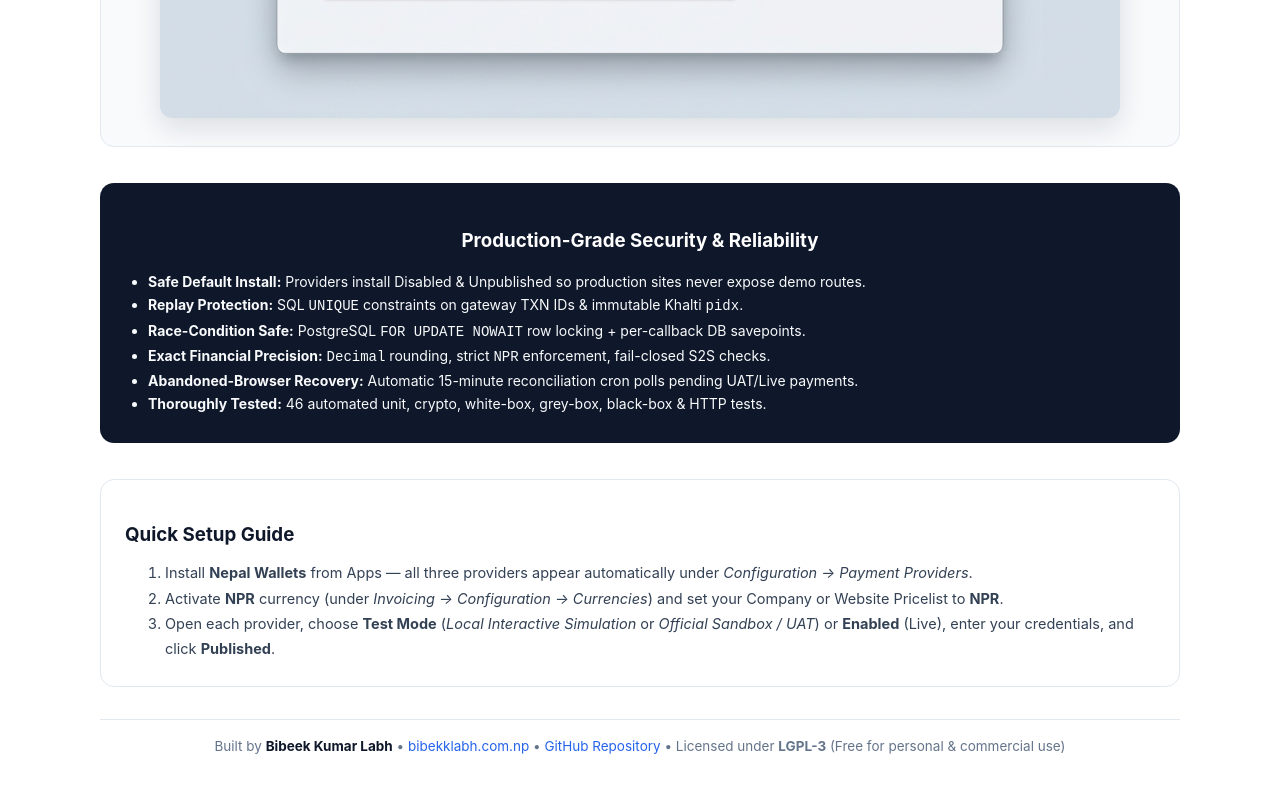
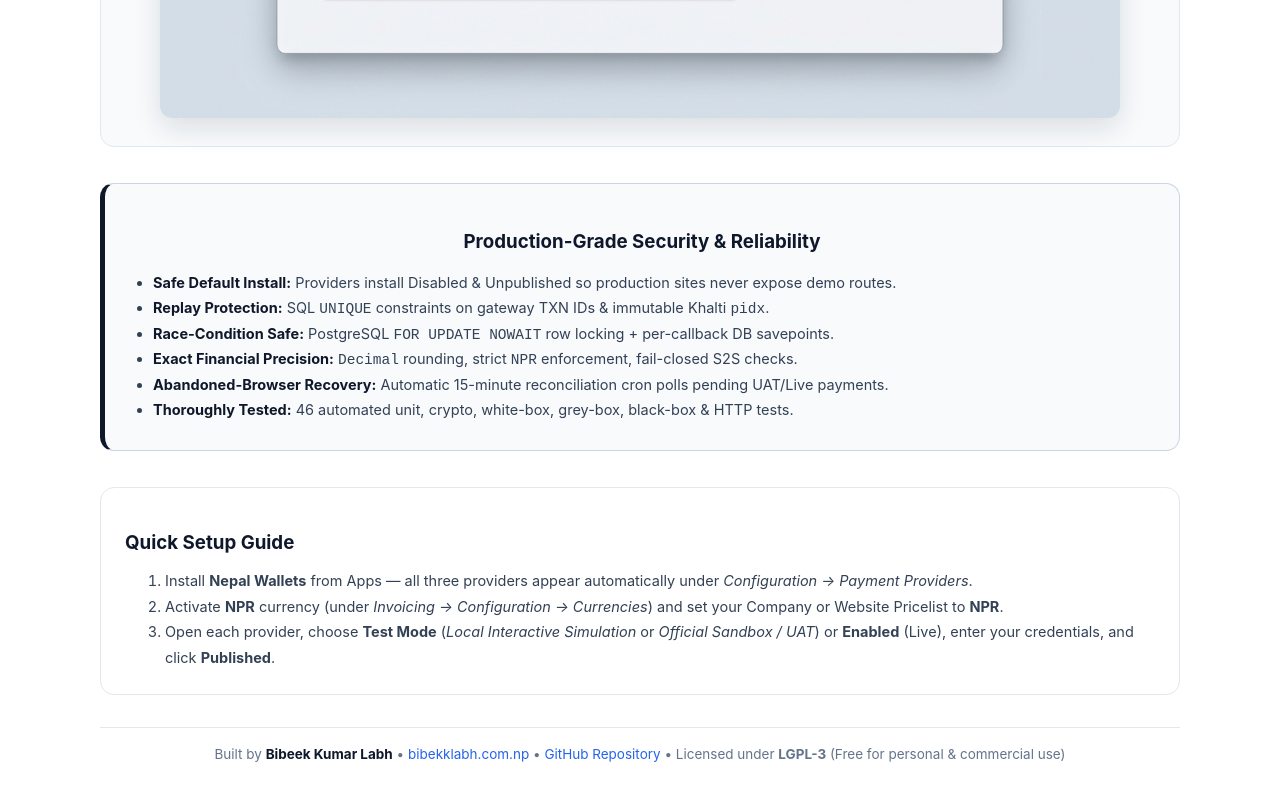
Before and after one commit to ReaperPsych/odoo18-esewa-khalti-connectips-payment, a plain HTML site: page static/description/index.html in a window 1280 px wide. Shown: the part 3875-4675 px from the top of the page. Drawn offline with Linux system fonts and the light colour scheme.

Commit message:
fix: use high-contrast dark text on light card for Odoo Apps Store sanitizer

```diff
--- a/static/description/index.html
+++ b/static/description/index.html
@@ -72,23 +72,23 @@
         </div>
 
         <!-- Security & Engineering Highlights -->
-        <div style="background: #0f172a; color: #f8fafc; border-radius: 14px; padding: 28px; margin-bottom: 36px;">
-            <h3 style="font-weight: 700; color: #ffffff; margin-bottom: 18px; text-align: center;">
+        <div style="background-color: #f8fafc; color: #0f172a; border: 1px solid #cbd5e1; border-left: 5px solid #0f172a; border-radius: 14px; padding: 28px; margin-bottom: 36px;">
+            <h3 style="font-weight: 700; color: #0f172a; margin-bottom: 18px; text-align: center;">
                 Production-Grade Security &amp; Reliability
             </h3>
-            <div class="row" style="font-size: 14px; line-height: 1.65;">
+            <div class="row" style="font-size: 14.5px; color: #334155; line-height: 1.7;">
                 <div class="col-md-6 mb-2">
                     <ul style="margin: 0; padding-left: 20px;">
-                        <li><strong>Safe Default Install:</strong> Providers install Disabled &amp; Unpublished so production sites never expose demo routes.</li>
-                        <li><strong>Replay Protection:</strong> SQL <code>UNIQUE</code> constraints on gateway TXN IDs &amp; immutable Khalti <code>pidx</code>.</li>
-                        <li><strong>Race-Condition Safe:</strong> PostgreSQL <code>FOR UPDATE NOWAIT</code> row locking + per-callback DB savepoints.</li>
+                        <li><strong style="color: #0f172a;">Safe Default Install:</strong> Providers install Disabled &amp; Unpublished so production sites never expose demo routes.</li>
+                        <li><strong style="color: #0f172a;">Replay Protection:</strong> SQL <code>UNIQUE</code> constraints on gateway TXN IDs &amp; immutable Khalti <code>pidx</code>.</li>
+                        <li><strong style="color: #0f172a;">Race-Condition Safe:</strong> PostgreSQL <code>FOR UPDATE NOWAIT</code> row locking + per-callback DB savepoints.</li>
                     </ul>
                 </div>
                 <div class="col-md-6 mb-2">
                     <ul style="margin: 0; padding-left: 20px;">
-                        <li><strong>Exact Financial Precision:</strong> <code>Decimal</code> rounding, strict <code>NPR</code> enforcement, fail-closed S2S checks.</li>
-                        <li><strong>Abandoned-Browser Recovery:</strong> Automatic 15-minute reconciliation cron polls pending UAT/Live payments.</li>
-                        <li><strong>Thoroughly Tested:</strong> 46 automated unit, crypto, white-box, grey-box, black-box &amp; HTTP tests.</li>
+                        <li><strong style="color: #0f172a;">Exact Financial Precision:</strong> <code>Decimal</code> rounding, strict <code>NPR</code> enforcement, fail-closed S2S checks.</li>
+                        <li><strong style="color: #0f172a;">Abandoned-Browser Recovery:</strong> Automatic 15-minute reconciliation cron polls pending UAT/Live payments.</li>
+                        <li><strong style="color: #0f172a;">Thoroughly Tested:</strong> 46 automated unit, crypto, white-box, grey-box, black-box &amp; HTTP tests.</li>
                     </ul>
                 </div>
             </div>
```
